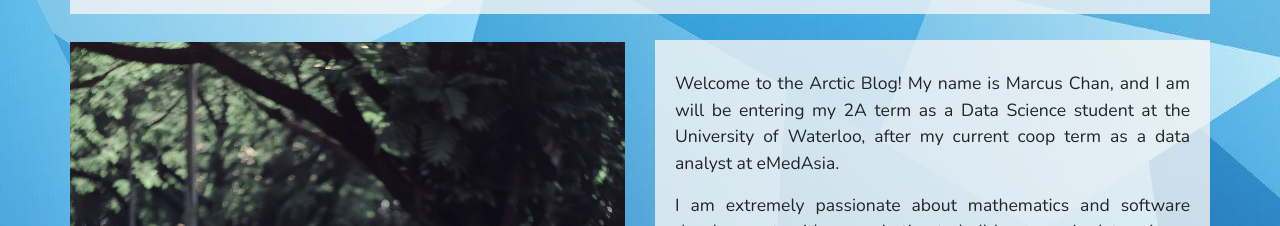
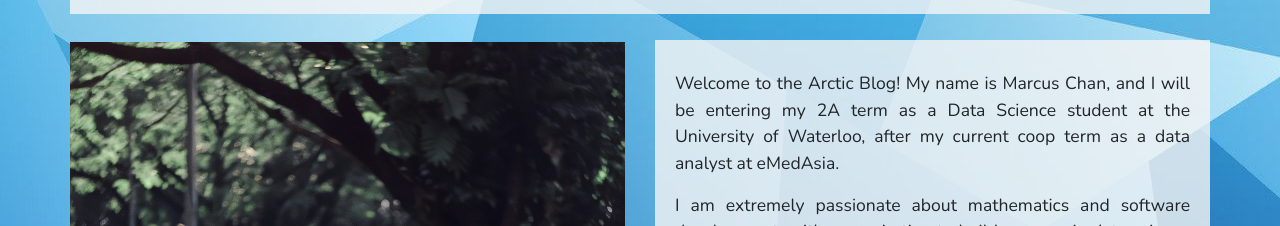
Before and after one commit to mcpenguin/the-arctic-blog, a React (Create React App) app: page / in a window 1280 px wide. Shown: the part 816-1042 px from the top of the page. Built offline with nearby package versions, Linux system fonts and the light colour scheme.

Commit message:
fixed typo in about me

```diff
--- a/src/components/AboutMe/AboutMe.js
+++ b/src/components/AboutMe/AboutMe.js
@@ -40,7 +40,7 @@ export default class AboutMe extends Component {
                             <div className="personal-desc-section">
                                 <p className="personal-description">
                                     Welcome to the Arctic Blog!
-                                    My name is Marcus Chan, and I am will be entering my 2A term as a Data
+                                    My name is Marcus Chan, and I will be entering my 2A term as a Data
                                     Science student at the University of Waterloo, after my current coop
                                     term as a data analyst at eMedAsia.
                                 </p>
```
